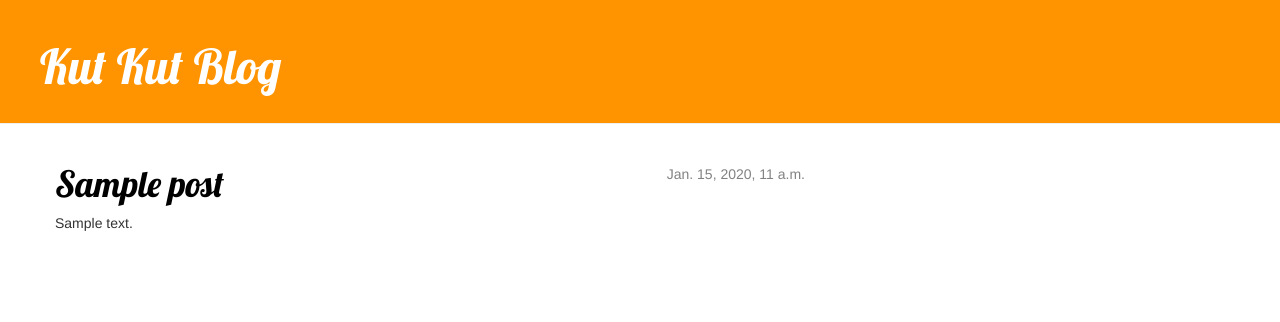
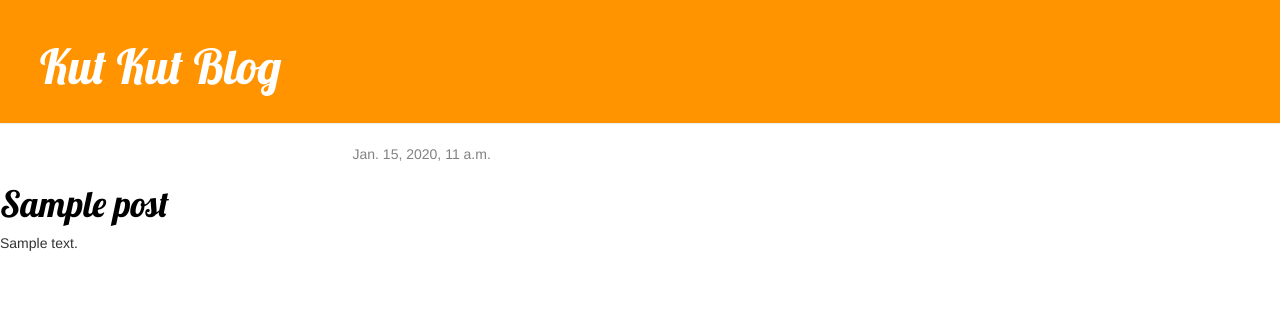
Before and after one commit to petula97/my-first-blog, a Django app: page / in a window 1280 px wide. Shown: the top 322 px of the page. Run offline with Django 5.2, Linux system fonts and the light colour scheme; tables that the repository leaves empty hold one stand-in row (values such as "Sample post"); some libraries are stand-ins or nearby versions.

Commit message:
post detail add (without template)

```diff
--- a/blog/static/css/blog.css
+++ b/blog/static/css/blog.css
@@ -18,9 +18,13 @@ h1, h2, h3, h4 {
      font-family: 'Lobster', cursive;
 }
 
- .date {
-     float: right;
+.date {
+     float: none;
+     display: block;
+     text-align: center;
+     width: 100%;
      color: #828282;
+
 }
 
 .save {
@@ -31,17 +35,17 @@ h1, h2, h3, h4 {
      width: 100%;
 }
 
- .top-menu, .top-menu:hover, .top-menu:visited {
+.top-menu, .top-menu:hover, .top-menu:visited {
      color: #ffffff;
      float: right;
      font-size: 26pt;
      margin-right: 20px;
 }
 
- .post {
+.post {
      margin-bottom: 70px;
 }
 
- .post h1 a, .post h1 a:visited {
+.post h1 a, .post h1 a:visited {
      color: #000000;
 }
--- /dev/null
+++ b/blog/templates/blog/base.html
@@ -0,0 +1,24 @@
+{% load static %}
+<html>
+    <head>
+        <title>Kut Kut BBlog</title>
+        <link rel="stylesheet" href="//maxcdn.bootstrapcdn.com/bootstrap/3.3.7/css/bootstrap.min.css">
+        <link rel="stylesheet" href="//maxcdn.bootstrapcdn.com/bootstrap/3.3.7/css/bootstrap-theme.min.css">
+        <link rel="stylesheet" href="{% static 'css/blog.css' %}">
+        <link href="https://fonts.googleapis.com/css?family=Lobster&subset=latin,latin-ext" rel="stylesheet" type="text/css">
+    </head>
+   <title>Kut Kut blog</title>
+    <body>
+        <div class="page-header">
+            <h1><a href="/">Kut Kut Blog</a></h1>
+        </div>
+        <div class="content-header">
+            <div class="row">
+                <div class="col-md-8">
+                    {% block content %}
+                    {% endblock %}
+                </div>
+            </div>
+        </div>
+    </body>
+</html>
--- a/blog/templates/blog/post_list.html
+++ b/blog/templates/blog/post_list.html
@@ -1,35 +1,13 @@
-{% load static %}
-<html>
-    <head>
-        <title>Kut Kut BBlog</title>
-        <link rel="stylesheet" href="//maxcdn.bootstrapcdn.com/bootstrap/3.3.7/css/bootstrap.min.css">
-        <link rel="stylesheet" href="//maxcdn.bootstrapcdn.com/bootstrap/3.3.7/css/bootstrap-theme.min.css">
-        <link rel="stylesheet" href="{% static 'css/blog.css' %}">
-        <link href="https://fonts.googleapis.com/css?family=Lobster&subset=latin,latin-ext" rel="stylesheet" type="text/css">
-    </head>
-   <title>Kut Kut blog</title>
-    <body>
-        <div class="page-header">
-            <h1><a href="/">Kut Kut Blog</a></h1>
-        </div>
+{% extends "blog/base.html" %}
 
-
-        <div class="content container">
-            <div class="row">
-                <div class="col-md-8">
+{% block content %}
     {% for post in posts %}
         <div class="post">
             <div class="date">
                 {{ post.published_date }}
             </div>
-                            <h1><a href="">{{ post.title }}</a></h1>
+            <h1><a href="{% url 'post_detail' pk=post.pk %}">{{ post.title }}</a></h1>
             <p>{{ post.text|linebreaksbr }}</p>
         </div>
     {% endfor %}
-                </div>
-            </div>
-        </div>
-
-
-    </body>
-</html>
+{% endblock %}
--- a/blog/urls.py
+++ b/blog/urls.py
@@ -3,5 +3,5 @@ from . import views
 
 urlpatterns = [
     path('', views.post_list, name='post_list'),
-
+    path('post/<int:pk>/', views.post_detail, name='post_detail'),
 ]
--- a/blog/views.py
+++ b/blog/views.py
@@ -1,7 +1,11 @@
 from django.utils import timezone
-from django.shortcuts import render
+from django.shortcuts import get_object_or_404, render
 from .models import Post
 
 def post_list(request):
     posts = Post.objects.filter(published_date__lte=timezone.now()).order_by('-published_date')
     return render(request, 'blog/post_list.html', {"posts": posts})
+
+def post_detail(request, pk):
+    post = get_object_or_404(Post, pk=pk)
+    return render(request, 'blog/post_detail.html', {"post": post})
```
Lines whose indentation alone changed are shown as unchanged.
